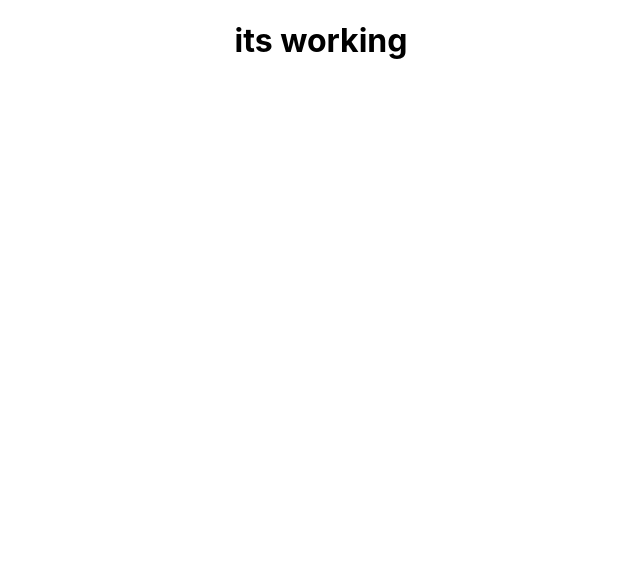
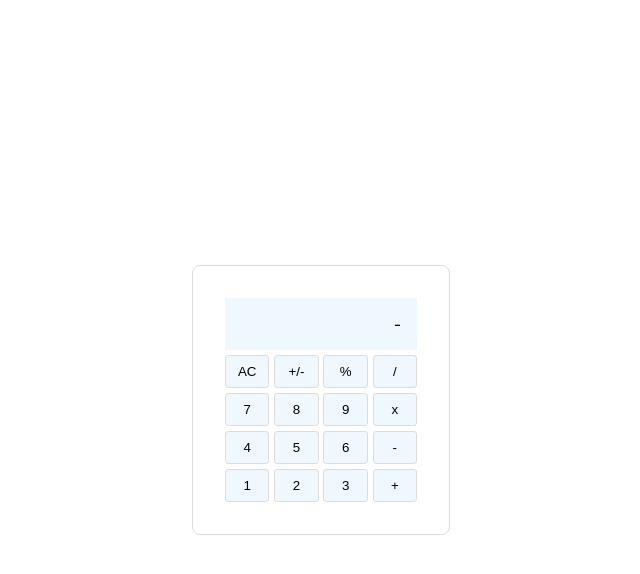
Before and after one commit to shahzaman900/Math-project, a React (Create React App) app: page / in a window 1280 px wide. Shown: the top 574 px of the page, without its empty margins (319-959 px from the left). Built offline with nearby package versions, Linux system fonts and the light colour scheme.

Commit message:
complete layout

```diff
--- a/src/App.css
+++ b/src/App.css
@@ -1,3 +1,63 @@
+body {
+  width: 100vw;
+  height: 100vh;
+}
+
+* {
+  margin: 0;
+  padding: 0;
+}
+
+#root {
+  width: 100vw;
+  height: 100vh;
+  display: flex;
+  align-items: center;
+  justify-content: center;
+}
+
 .App {
-  text-align: center;
+  width: 12rem;
+  padding: 2rem;
+  border: 1px solid gainsboro;
+  border-radius: 0.5rem;
+  display: flex;
+  align-items: center;
+  justify-content: center;
 }
+
+.calculator {
+  width: inherit;
+  display: flex;
+  flex-direction: column;
+  gap: 0.3rem;
+}
+
+button {
+  padding: 0.5rem;
+  border-radius: 0.2rem;
+  background-color: aliceblue;
+  border: 1px solid gainsboro;
+  flex: 1;
+  cursor: pointer;
+}
+
+button:hover {
+  background-color: whitesmoke;
+}
+
+.row {
+  display: flex;
+  align-items: center;
+  justify-content: center;
+  flex: 1;
+  gap: 0.3rem;
+}
+
+.display {
+  padding: 1rem;
+  justify-content: end;
+  cursor: pointer;
+  display: flex;
+  background-color: aliceblue;
+}
--- a/src/components/calculator.js
+++ b/src/components/calculator.js
@@ -1,7 +1,31 @@
 function Calculator() {
   return (
-    <div>
-      <h1>its working</h1>
+    <div className='calculator'>
+      <div className='display'>-</div>
+      <div className='row'>
+        <button>AC</button>
+        <button>+/-</button>
+        <button>%</button>
+        <button>/</button>
+      </div>
+      <div className='row'>
+        <button>7</button>
+        <button>8</button>
+        <button>9</button>
+        <button>x</button>
+      </div>
+      <div className='row'>
+        <button>4</button>
+        <button>5</button>
+        <button>6</button>
+        <button>-</button>
+      </div>
+       <div className='row'>
+        <button>1</button>
+        <button>2</button>
+        <button>3</button>
+        <button>+</button>
+      </div>
     </div>
   );
 }
```
